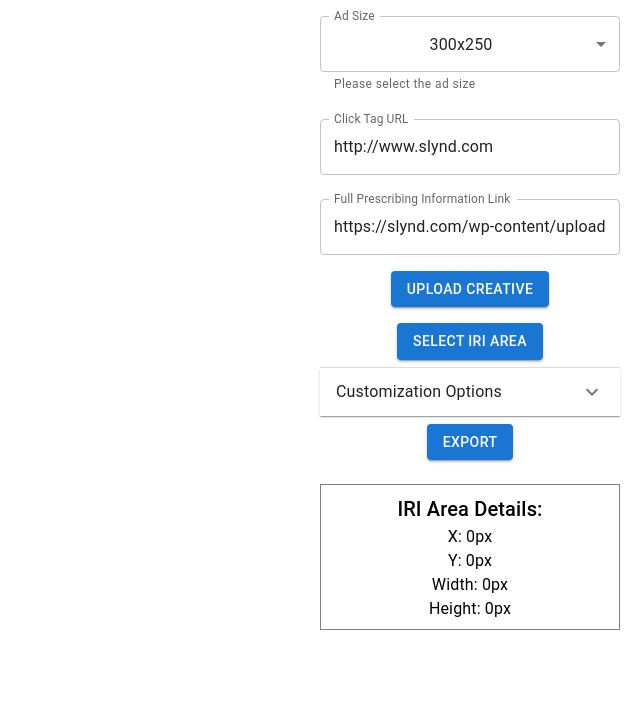
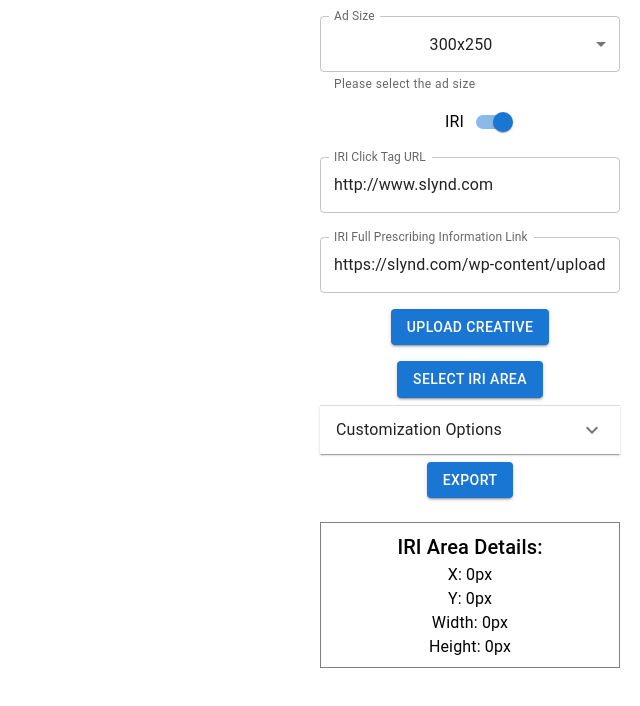
Before and after one commit to eugeneleychenko/one80IRItool, a React (Create React App) app: page / in a window 1280 px wide. Shown: the top 706 px of the page, without its empty margins (640-1280 px from the left). Built offline with nearby package versions, Linux system fonts and the light colour scheme.

Commit message:
5-23 9am

```diff
--- a/public/index.html
+++ b/public/index.html
@@ -24,7 +24,7 @@
       work correctly both with client-side routing and a non-root public URL.
       Learn how to configure a non-root public URL by running `npm run build`.
     -->
-    <title>IRI HTML5 tool</title>
+    <title>IRI/ISI HTML5 tool</title>
   </head>
   <body>
     <noscript>You need to enable JavaScript to run this app.</noscript>
--- a/src/Ad.js
+++ b/src/Ad.js
@@ -8,6 +8,11 @@ import {
   Accordion,
   AccordionSummary,
   AccordionDetails,
+  Switch,
+  FormControl,
+  FormControlLabel,
+  FormGroup,
+  FormLabel,
 } from "@mui/material";
 import ExpandMoreIcon from "@mui/icons-material/ExpandMore";
 import { styled } from "@mui/system";
@@ -21,27 +26,23 @@ const Sidebar = styled(Box)({
   width: "300px",
   marginRight: "20px",
 });
-
 const CreativeContainer = styled(Box)({
   flex: 1,
   display: "flex",
   justifyContent: "flex-start",
   alignItems: "center",
 });
-
 const AdContainer = styled(Box)({
   display: "flex",
   flexDirection: "row",
   justifyContent: "space-between", // This will push the sidebar to the right
 });
-
 const GlobalStyle = createGlobalStyle`
   p {
     margin-block-start: 0em;
     margin-block-end: 0em;
   }
 `;
-
 function Ad() {
   const [creative, setCreative] = useState(null);
   const [iriArea, setIriArea] = useState({ x: 0, y: 0, height: 0, width: 0 });
@@ -57,7 +58,7 @@ function Ad() {
   const [showOverlay, setShowOverlay] = useState(false);
   const [fontSize, setFontSize] = useState("10px");
   const [textAlign, setTextAlign] = useState("left");
-
+  const [isIri, setIsIri] = useState(true); // New state for IRI/ISI switch
   const FullPrescribingInfoLink = ({ top, left }) => (
     <a
       href={fullPrescribingInfoLink}
@@ -75,10 +76,11 @@ function Ad() {
       target="_blank"
       rel="noopener noreferrer"
     >
-      Full Prescribing Information
+      {isIri
+        ? "IRI Full Prescribing Information"
+        : "ISI Full Prescribing Information"}
     </a>
   );
-
   const IriArea = styled(Box)({
     position: "absolute",
     overflow: "hidden",
@@ -87,9 +89,7 @@ function Ad() {
     fontSize: fontSize,
     textAlign: textAlign,
   });
-
   Ad.formats = ["size", "bold", "list", "bullet", "indent"];
-
   // Include any additional modules for toolbar functionality
   Ad.modules = {
     toolbar: [
@@ -106,13 +106,10 @@ function Ad() {
       ["clean"],
     ],
   };
-
   const quillRef = React.useRef(null);
-
   useEffect(() => {
     console.log(iriText);
   }, [iriText]);
-
   useEffect(() => {
     // This function will be called when the Escape key is pressed
     const handleKeyDown = (event) => {
@@ -121,16 +118,13 @@ function Ad() {
         setShowOverlay(false);
       }
     };
-
     // Add the event listener when the component mounts
     window.addEventListener("keydown", handleKeyDown);
-
     // The cleanup function: remove the event listener when the component unmounts
     return () => {
       window.removeEventListener("keydown", handleKeyDown);
     };
   }, []); // The empty array means this effect runs once on mount and cleanup on unmount
-
   const Overlay = styled(Box)(({ show }) => ({
     position: "absolute",
     top: 0,
@@ -140,7 +134,6 @@ function Ad() {
     backgroundColor: "rgba(0,0,0,0)", // Transparent background
     cursor: show ? "crosshair" : "default", // Change cursor based on showOverlay state
   }));
-
   const handleCreativeUpload = (event) => {
     const file = event.target.files[0];
     if (!file) {
@@ -160,17 +153,15 @@ function Ad() {
     };
     reader.readAsDataURL(file);
   };
-
   const handleMouseDown = (event) => {
     const rect = event.currentTarget.getBoundingClientRect();
     const x = event.clientX - rect.left; // x position within the element.
-    const y = event.clientY - rect.top; // y position within the elesament.
+    const y = event.clientY - rect.top; // y position within the element.
     setStartPoint({ x, y });
     setIsSelecting(true);
     window.addEventListener("mouseup", handleMouseUp);
     window.addEventListener("mousemove", handleMouseMove); // Add this line
   };
-
   const handleMouseMove = (event) => {
     if (isSelecting) {
       const rect = event.currentTarget.getBoundingClientRect();
@@ -184,7 +175,6 @@ function Ad() {
       });
     }
   };
-
   const handleKeyDown = (event) => {
     if (event.key === "Escape") {
       setIsSelecting(false);
@@ -196,12 +186,10 @@ function Ad() {
     window.removeEventListener("mouseup", handleMouseUp);
     window.removeEventListener("mousemove", handleMouseMove); // Add this line
   };
-
   const handleIriTextChange = (content, delta, source, editor) => {
     setIriText(editor.getHTML());
     console.log("Fired handleiritextchange"); // This will get the HTML content from the editor
   };
-
   const handleIriTextUpload = (event) => {
     const file = event.target.files[0];
     const reader = new FileReader();
@@ -210,7 +198,6 @@ function Ad() {
     };
     reader.readAsText(file);
   };
-
   const staticHTML = `
   <!DOCTYPE html>
   <html>
@@ -231,7 +218,6 @@ function Ad() {
   </head>
   <body>
     <p><strong>Important Risk Information</strong></p><br>
-
     <p><strong>What is SLYND?</strong></p>
     <p>
       SLYND is a birth control pill (oral contraceptive) that is used by females
@@ -247,7 +233,6 @@ function Ad() {
       health condition with any of the medicines listed below, talk to your
       healthcare provider about whether SLYND is right for you. If you take any
       of the medicines listed below for a chronic health condition you should have a blood test to check the potassium level in your blood before you start taking SLYND and during the first month that you take SLYND.</p>
-
       <ul>
       <li>medicines to treat fungal infections, such as ketoconazole, itraconazole, or voriconazole</li>
       <li>medicines to treat Human Immunodeficiency Virus (HIV) infection or Hepatitis C infection, such as indinavir or boceprevir</li>
@@ -274,10 +259,9 @@ function Ad() {
       </li>
   </ul>
   <br>
-  <strong>Tell your healthcare providers about all the medicines you take </strong>including prescription and over-the-counter medicines, vitamins and herbal supplements, such as St. John’s Wort. SLYND may affect the way other medicines work, and other medicines may affect how well SLYND works.
+  <strong>Tell your healthcare providers about all the medicines you take </strong>including prescription and over-the-counter medicines, vitamins and herbal supplements, such as St. John's Wort. SLYND may affect the way other medicines work, and other medicines may affect how well SLYND works.
 <bR><bR>
 <strong>What are the possible serious side effects of SLYND?<br><br>
-
 SLYND may cause serious side effects, including:<br>
 <ul><li>High potassium levels in your blood (hyperkalemia).</strong> Certain medicines and conditions can also increase the potassium levels in your blood. Your healthcare provider may check the potassium levels in your blood before and during treatment with SLYND. <strong>Call your healthcare provider or go to a hospital emergency room right away if you have signs or symptoms of high potassium levels in your blood including:</strong></li>
 <ul><li>weakness or numbness in an arm or leg.</li>
@@ -313,27 +297,71 @@ Risk of high blood sugar levels in people with diabetes.</li>
 <li>severe vaginal bleeding</li>
 <li>less sexual desire</li></ul>
 <br>
-
 These are not all the possible side effects of SLYND.<br><br>
-
 <strong>Slynd does not protect against HIV infection (AIDS) and other sexually transmitted diseases (STDs).</strong><br><br>
-
 This is not all of the important information about SLYND. <br><br>
-
 <a href="${fullPrescribingInfoLink}" target="_blank" rel="noopener noreferrer">Click here to access the full  <strong>Prescribing Information.</strong></a>
-
-
   </p>
   </body>
 </html>
   `;
-
+  const isiHTML = `
+  <!DOCTYPE html>
+<html>
+<head>
+<style>
+  * {
+    font-family: Helvetica;
+  }
+  p, ul {
+    display: block;
+    margin-block-start: 0em;
+    margin-block-end: 0em;
+    margin-inline-start: 0px;
+    margin-inline-end: 0px;
+    font-family: Helvetica;
+  }
+</style>
+</head>
+<body>
+  <p><strong>Important Safety Information</strong></p><br>
+  <p><strong>Indication:</strong> SLYND (drospirenone) tablets are a progestin, indicated for females of reproductive potential to prevent pregnancy.</p>
+  <br>
+  <p><strong>Contraindications:</strong> SLYND is contraindicated in females with renal impairment, adrenal insuﬃciency, a presence or history of cervical cancer or progestin sensitive cancers, liver tumors (benign or malignant) or hepatic impairment, and undiagnosed abnormal uterine bleeding.</p>
+  <br>
+  <p><strong>Warnings and Precautions</strong></p>
+  <ul>
+    <li><strong>Hyperkalemia:</strong> SLYND has anti-mineralocorticoid activity, including the potential for hyperkalemia in high-risk females. Check serum potassium levels prior to starting treatment and during the ﬁrst treatment cycle in females receiving daily, long-term treatment for chronic conditions or diseases with medications that may increase serum potassium concentration. Consider monitoring serum potassium concentration in females at increased risk for hyperkalemia i.e., those females who take a strong CYP3A4 inhibitor long-term and concomitantly with SLYND. Monitor females taking SLYND who later develop conditions and/or begin medication that put them at an increased risk for hyperkalemia.</li>
+    <li><strong>Thromboembolic Disorders:</strong> Epidemiological studies have not indicated an association between progestin-only preparations and an increased risk of myocardial infarction, cerebral thromboembolism, or venous thromboembolism. Consider the increased risk of thromboembolism inherent in the postpartum period and in females with a history of thromboembolism. Discontinue SLYND if a thromboembolic event occurs and consider discontinuing SLYND in case of prolonged immobilization due to surgery or illness.</li>
+    <li><strong>Bone Loss:</strong> Treatment with SLYND leads to decreased estradiol serum levels. It is unknown if this may cause a clinically relevant loss of bone mineral density.</li>
+    <li><strong>Liver Disease:</strong> Discontinue SLYND if jaundice or acute or chronic disturbances of liver function develop. Do not resume use until markers of liver function return to normal and SLYND causation has been excluded.</li>
+    <li><strong>Ectopic Pregnancy:</strong> Be alert to the possibility of ectopic pregnancy in females who become pregnant or complain of lower abdominal pain while on SLYND.</li>
+    <li><strong>Risk of Hyperglycemia in Patients with Diabetes:</strong> Females with diabetes may be at greater risk of hyperglycemia and may require additional medication adjustments or monitoring. Progestins, including SLYND, may decrease insulin sensitivity.</li>
+    <li><strong>Bleeding Irregularities and Amenorrhea:</strong> Females may experience unscheduled (breakthrough or intracyclic) bleeding and spotting, especially during the ﬁrst three months of use. If bleeding persists, occurs after previously regular cycles, or if scheduled bleeding does not occur, evaluate for possible causes such as pregnancy or malignancy.</li>
+    <li><strong>Depression:</strong> Carefully observe females with a history of depression and discontinue SLYND if depression recurs to a serious degree. Data on the association of progestin-only contraceptive products with onset of depression
+    and exacerbation of depression are limited.</li>
+  </ul>
+  <br>
+  <p>The most common adverse reactions (>1%) are: acne, metrorrhagia, headache, breast pain, weight increased, dysmenorrhea, nausea, vaginal hemorrhage, decreased libido, breast tenderness, irregular menstruation.</p>
+  <br>
+  <p><strong>Drug Interactions</strong></p>
+  <p>Drugs or herbal products that induce certain enzymes (for example, CYP3A4) may decrease the eﬀectiveness of SLYND or increase breakthrough bleeding. Counsel patients to use a back-up or alternative non-hormonal method of contraception when enzyme inducers are used with SLYND and to continue back-up non-hormonal contraception for 28 days after discontinuing the enzyme inducer. Drugs or products that inhibit CYP3A4 may increase SLYND systemic exposure.</p>
+  <br>
+  <p>Please click here to access the full Prescribing Information.</p>
+</body>
+</html>
+`;
   const handleExport = () => {
-    const updatedIriText = iriText.replace(
-      `Click here to access the full <strong>Prescribing Information.</strong>`,
+    const updatedText = isIri
+      ? iriText.replace(
+          "Click here to access the full <strong>Prescribing Information.</strong>",
+          `<a href="${fullPrescribingInfoLink}" target="_blank" rel="noopener noreferrer">Click here to access the full <strong>Prescribing Information.</strong></a>`
+        )
+      : isiHTML.replace(
+          "Click here to access the full <strong>Prescribing Information.</strong>",
           `<a href="${fullPrescribingInfoLink}" target="_blank" rel="noopener noreferrer">Click here to access the full <strong>Prescribing Information.</strong></a>`
         );
-
+    console.log(updatedText); // Log updatedText in the console
     const zip = new JSZip();
     zip.file(
       "index.html",
@@ -352,14 +380,17 @@ This is not all of the important information about SLYND. <br><br>
   </style>
   </head>
   <body style="margin: 0; padding: 0">
-
   <div style="position: absolute; width: ${adSize.width}px; height: ${
         adSize.height
       }px;">
     <div style="font-family: Helvetica, sans-serif; font-size: ${fontSize}; position: absolute; top: ${
         iriArea.y - 5
       }px; left: ${iriArea.x}px; z-index: 10001">
-      <a href="${fullPrescribingInfoLink}" target="_blank" rel="noopener noreferrer" style="text-decoration: underline; color: blue; cursor: pointer;">Full Prescribing Information</a>
+      <a href="${fullPrescribingInfoLink}" target="_blank" rel="noopener noreferrer" style="text-decoration: underline; color: blue; cursor: pointer;">${
+        isIri
+          ? "IRI Full Prescribing Information"
+          : "ISI Full Prescribing Information"
+      }</a>
     </div>
     <img src="bg.png" alt="Creative" style="position: absolute; width: 100%; height: 100%;">
     <div id="scrollingTextContainer" style="font-family: Helvetica, sans-serif; font-size: ${fontSize}; position: absolute; top: ${
@@ -367,7 +398,7 @@ This is not all of the important information about SLYND. <br><br>
       }px; left: ${iriArea.x}px; height: ${iriArea.height}px; width: ${
         iriArea.width
       }px; overflow: hidden; z-index: 10000">
-      <div id="scrollingText" style="position: absolute; white-space: pre-wrap;">${updatedIriText}</div>
+      <div id="scrollingText" style="position: absolute; white-space: pre-wrap;">${updatedText}</div>
     </div>
     <a href="javascript:void(window.open(clickTag))" style="position: absolute; width: 100%; height: 100%; top: 0; left: 0; z-index: 10;"></a>
   </div>
@@ -383,15 +414,12 @@ This is not all of the important information about SLYND. <br><br>
         scrollAmount = 0;
       }
     }, 50);
-
 var scrollingTextContainer = document.getElementById("scrollingTextContainer");
 scrollingTextContainer.style.overflowY = "hidden";
-
 scrollingTextContainer.addEventListener("mouseenter", function() {
   clearInterval(scrollInterval);
   scrollingTextContainer.style.overflowY = "scroll";
 });
-
 scrollingTextContainer.addEventListener("mouseleave", function() {
   scrollingTextContainer.style.overflowY = "hidden";
   scrollInterval = setInterval(function() {
@@ -412,10 +440,8 @@ This is not all of the important information about SLYND. <br><br>
       saveAs(content, "ad.zip");
     });
   };
-
   return (
     <>
-      <GlobalStyle />
       <AdContainer>
         <CreativeContainer
           style={{ flexDirection: "column", alignItems: "flex-start" }}
@@ -443,10 +469,7 @@ This is not all of the important information about SLYND. <br><br>
             </>
           )}
           {(isSelecting || (iriArea.width > 0 && iriArea.height > 0)) && (
-            <FullPrescribingInfoLink
-              top={iriArea.y - 5} // Adjust this value as needed
-              left={iriArea.x}
-            />
+            <FullPrescribingInfoLink top={iriArea.y - 5} left={iriArea.x} />
           )}
           <IriArea
             style={{
@@ -456,11 +479,11 @@ This is not all of the important information about SLYND. <br><br>
               width: iriArea.width,
               height: iriArea.height,
               border: isSelecting ? "1px dashed #000" : "none",
-              overflow: "auto", // allow text to wrap within the area
+              overflow: "auto",
               whiteSpace: "pre-wrap",
-              fontFamily: " Helvetica, Arial, sans-serif", // Change the font family as needed
+              fontFamily: "Helvetica, Arial, sans-serif",
             }}
-            dangerouslySetInnerHTML={{ __html: iriText }}
+            dangerouslySetInnerHTML={{ __html: isIri ? iriText : isiHTML }}
           />
         </CreativeContainer>
         <Sidebar>
@@ -481,8 +504,36 @@ This is not all of the important information about SLYND. <br><br>
             <MenuItem value='{"width":320,"height":50}'>320x50</MenuItem>
             <MenuItem value='{"width":320,"height":100}'>320x100</MenuItem>
           </TextField>
+          <FormControl component="fieldset">
+            <FormGroup aria-label="position" row>
+              <FormControlLabel
+                value="start"
+                control={
+                  <Switch
+                    checked={isIri}
+                    onChange={(e) => {
+                      setIsIri(e.target.checked);
+                      setClickTag(
+                        e.target.checked
+                          ? "http://www.slynd.com"
+                          : "https://hcp.slynd.com/"
+                      );
+                      setFullPrescribingInfoLink(
+                        e.target.checked
+                          ? "https://slynd.com/wp-content/uploads/2023/12/prescribing-information.pdf#page=15"
+                          : "https://hcp.slynd.com/wp-content/uploads/2019/08/prescribing-information.pdf"
+                      );
+                    }}
+                    color="primary"
+                  />
+                }
+                label={isIri ? "IRI" : "ISI"}
+                labelPlacement="start"
+              />
+            </FormGroup>
+          </FormControl>
           <TextField
-            label="Click Tag URL"
+            label={isIri ? "IRI Click Tag URL" : "ISI Click Tag URL"}
             value={clickTag}
             onChange={(e) => setClickTag(e.target.value)}
             variant="outlined"
@@ -490,7 +541,11 @@ This is not all of the important information about SLYND. <br><br>
             margin="normal"
           />
           <TextField
-            label="Full Prescribing Information Link"
+            label={
+              isIri
+                ? "IRI Full Prescribing Information Link"
+                : "ISI Full Prescribing Information Link"
+            }
             value={fullPrescribingInfoLink}
             onChange={(e) => setFullPrescribingInfoLink(e.target.value)}
             variant="outlined"
@@ -511,7 +566,9 @@ This is not all of the important information about SLYND. <br><br>
               }
             }}
           >
-            {showOverlay ? "Hit Escape When Done" : "Select IRI Area"}
+            {showOverlay
+              ? "Hit Escape When Done"
+              : `Select ${isIri ? "IRI" : "ISI"} Area`}
           </Button>
           <Accordion>
             <AccordionSummary
@@ -529,31 +586,17 @@ This is not all of the important information about SLYND. <br><br>
                   paddingBottom: "5px",
                 }}
               >
-                IRI Text
+                {isIri ? "IRI Text" : "ISI Text"}
               </Typography>
               <ReactQuill
                 ref={quillRef}
-                value={staticHTML}
+                value={isIri ? staticHTML : isiHTML}
                 onChange={handleIriTextChange}
                 theme="snow"
                 modules={Ad.modules}
                 formats={Ad.formats}
                 style={{ height: "250px", marginBottom: "30px" }}
               />
-              {/* <TextField
-                label="IRI Text"
-                multiline
-                rows={8} // You can specify the number of rows the textarea will have by default
-                value={staticHTML}
-                onChange={handleIriTextChange}
-                variant="outlined"
-                fullWidth
-                InputProps={{
-                  style: {
-                    fontSize: "10px", // Set the font size you desire
-                  },
-                }}
-              /> */}
               <TextField
                 select
                 label="Font Size"
@@ -594,7 +637,9 @@ This is not all of the important information about SLYND. <br><br>
             Export
           </Button>
           <Box sx={{ marginTop: 2, padding: 1, border: "1px solid grey" }}>
-            <Typography variant="h6">IRI Area Details:</Typography>
+            <Typography variant="h6">
+              {isIri ? "IRI" : "ISI"} Area Details:
+            </Typography>
             <Typography variant="body1">X: {iriArea.x}px</Typography>
             <Typography variant="body1">Y: {iriArea.y}px</Typography>
             <Typography variant="body1">Width: {iriArea.width}px</Typography>
@@ -606,5 +651,4 @@ This is not all of the important information about SLYND. <br><br>
     </>
   );
 }
-
 export default Ad;
```
Lines whose indentation alone changed are shown as unchanged.
